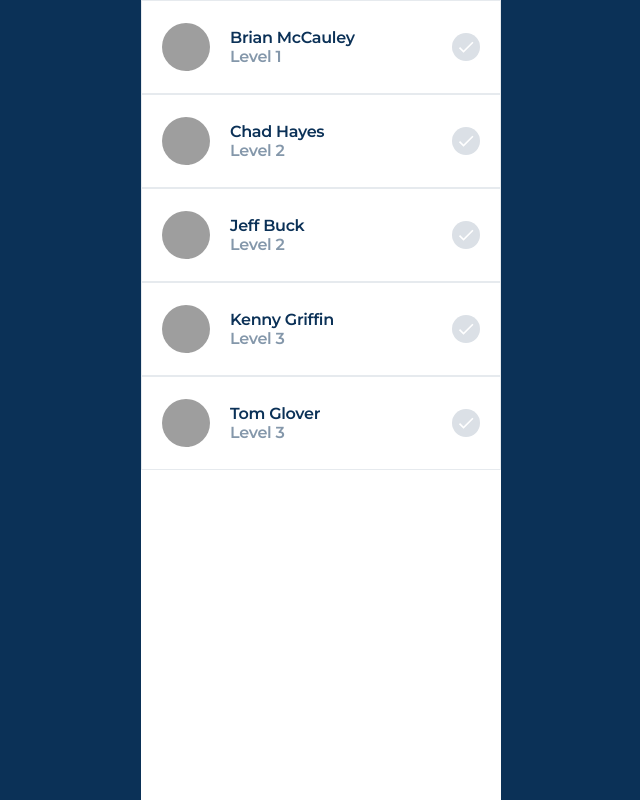
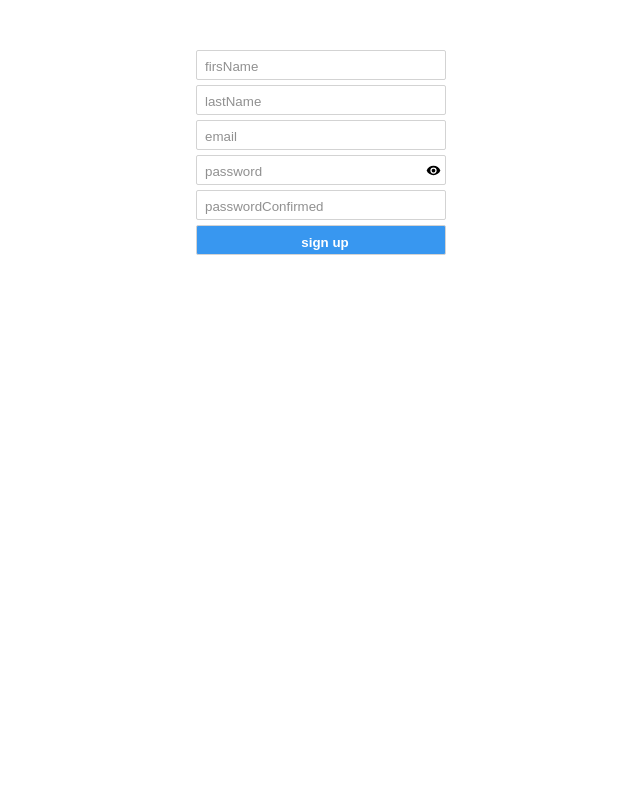
Before and after one commit to VerumQuark/coachList, a React (Create React App) app: page / in a window 1280 px wide. Shown: the whole page, without its empty margins (319-959 px from the left). Built offline with nearby package versions, Linux system fonts and the light colour scheme; grey boxes are pictures that could not be loaded.

Commit message:
re_write to coach list

```diff
--- a/src/App.js
+++ b/src/App.js
@@ -1,91 +1,107 @@
-import React, { Component } from 'react';
-import styles               from './app.module.css';
-import Icon                 from '@mdi/react';
-import { mdiCheck }         from '@mdi/js';
-
-const coaches = [
-  {
-    id: 1,
-    firstName: 'Brian',
-    lastName: 'McCauley',
-    level: 1,
-    avatar: 'https://marvel-live.freetls.fastly.net/canvas/2018/7/b637481eb0374435843150483fbb5fe8?quality=95&fake=.png',
-  },
-  {
-    id: 2,
-    firstName: 'Chad',
-    lastName: 'Hayes',
-    level: 2,
-    avatar: 'https://images.pexels.com/photos/220453/pexels-photo-220453.jpeg?auto=compress&cs=tinysrgb&dpr=1&w=500',
-  },
-  {
-    id: 3,
-    firstName: 'Jeff',
-    lastName: 'Buck',
-    level: 2,
-    avatar: 'https://images.unsplash.com/photo-1500648767791-00dcc994a43e?ixlib=rb-1.2.1&ixid=eyJhcHBfaWQiOjEyMDd9&w=1000&q=80',
-  },
-  {
-    id: 4,
-    firstName: 'Kenny',
-    lastName: 'Griffin',
-    level: 3,
-    avatar: 'https://images.unsplash.com/photo-1507003211169-0a1dd7228f2d?ixlib=rb-1.2.1&ixid=eyJhcHBfaWQiOjEyMDd9&w=1000&q=80',
-  },
-  {
-    id: 5,
-    firstName: 'Tom',
-    lastName: 'Glover',
-    level: 3,
-    avatar: 'https://images.unsplash.com/photo-1532910404247-7ee9488d7292?ixlib=rb-1.2.1&ixid=eyJhcHBfaWQiOjEyMDd9&auto=format&fit=crop&w=500&q=60',
-  }
-];
+import React, { Component }  from 'react';
+import styles                from './app.module.css';
+import Icon                  from '@mdi/react';
+import { mdiEye, mdiEyeOff } from '@mdi/js';
 
 class App extends Component {
 
   constructor (props) {
     super( props );
     this.state = {
-      coaches: coaches.map( coach => ({ ...coach, isSelected: false }) ),
+      data: {
+        firstName: '',
+        lastName: '',
+        email: '',
+        password: '', //A-Z a-z 0-9 {8,}
+      },
+      isHidden: true,
     };
   }
 
-  checkBoxFunc = (coach) => {
-    this.setState( () => { return coach.isSelected = !coach.isSelected;} );
+  handleChange = (e) => {
+    const { target: { name, value } } = e;
+
+    this.setState( {
+                     [name]: value,
+                   }
+    );
+  };
+
+  sendRequest = () => {
+
+    const options = {
+      method: 'POST',
+      body: JSON.stringify( this.state.data ),
+      headers: {
+        'Content-type': 'application/json'
+      }
+    };
+
+    fetch( 'http://192.168.0.106:3000/authorization/sign_up', options )
+      .then( response => response.json() )
+      .then( user => {
+        this.setState( {
+                         user,
+                       } );
+        sessionStorage.setItem( 'USER', JSON.stringify( user )
+        );
+      } );
+  };
+
+  handleSubmit = (e) => {
+    e.preventDefault();
+    this.sendRequest();
   };
 
   render () {
+
+    const { isHidden } = this.state;
+
     return (
-        <ul className={`${styles.usersList}`}>
+      <form onSubmit={this.handleSubmit} className={`${styles.flexBoxContainer} ${styles.signUpForm}`}>
+        <input type='text'
+               name='firstName'
+               placeholder='firsName'
+               onChange={this.handleChange}/>
+        <input type='text'
+               name='lastName'
+               placeholder='lastName'
+               onChange={this.handleChange}/>
+        <input type='text'
+               name='email'
+               placeholder='email'
+               onChange={this.handleChange}/>
+        <input type={isHidden
+                     ? 'password'
+                     : 'text'}
+               name='password'
+               placeholder='password'
+               onChange={this.handleChange}/>
+        <Icon onMouseDown={() => {
+          console.log("hehe");
+          this.setState( {
+                           isHidden: false,
+                         });
+        }} onMouseUp={() => {
+          console.log("hoho");
+          this.setState( {
+                           isHidden: true
+                         } );
+        }}
+              path={isHidden
+                    ? mdiEye
+                    : mdiEyeOff}/>
+        <input type={isHidden
+                     ? 'password'
+                     : 'text'}
+               name='passwordConfirmed'
+               placeholder='passwordConfirmed'
+               onChange={this.handleChange}/>
+        <input type='submit'
+               value='sign up'
+               className={`${styles.signUpButton}`}/>
+      </form>);
 
-          {this.state.coaches.map( (coach) =>
-                                     <li key={coach.id} className={`${styles.listElement} ${styles.flexBoxContainer}`}>
-
-                                       <div className={`${styles.userContainer} ${styles.flexBoxContainer}`}>
-                                         <img className={`${styles.avatar} ${styles.borderRadius50}`}
-                                              src={coach.avatar} alt=""/>
-
-                                         <div className={styles.info}>
-                                           <h1>{`${coach.firstName} ${coach.lastName}`}</h1>
-                                           <h2 className={styles.level}>{`Level ${coach.level}`}</h2>
-                                         </div>
-                                       </div>
-
-                                       <div
-                                         className={`${styles.checkBox} ${styles.borderRadius50} ${styles.flexBoxContainer} ${coach.isSelected
-                                                                                                                              ? styles.selectedCheckbox
-                                                                                                                              : ''}`}
-                                         onClick={
-                                           (e) => this.checkBoxFunc( coach, e )
-                                         }
-                                       >
-                                         <Icon path={mdiCheck}
-                                               color={'#FFF'}
-                                               size='20px'/>
-                                       </div>
-                                     </li> )}
-        </ul>
-    );
   }
 
 }
--- a/src/app.module.css
+++ b/src/app.module.css
@@ -1,71 +1,53 @@
 @import "reset.css";
 
 body {
-    background-color: #0B3157;
+    display: flex;
     margin: 0 auto;
-    display: flex;
     justify-content: center;
 }
 
-.usersList {
-    max-width: 360px;
-    min-width: 360px;
-    height: 100vh;
-    background-color: #FFFFFF;
+.signUpButton {
+    background-color: #3897F0;
+    color: #FFFFFF;
+    border: 2px solid #3897F0;
+    text-align: center;
+    padding: 0;
+    font-weight: bold;
 }
 
-.avatar {
-    width: 48px;
-    height: 48px;
-    display: inline-block;
-    object-fit: cover;
-}
-
-.borderRadius50 {
-    border-radius: 50%;
-}
-
-.checkBox {
-    width: 28px;
-    height: 28px;
-    background-color: #DBE0E6;
-    display: inline-block;
-
-    align-items: center;
-    justify-content: center;
-}
-
-.flexBoxContainer {
+.flexBoxContainer{
     display: flex;
 }
 
-.info {
-    display: inline-block;
-    color: #0B3157;
-    font-family: Montserrat, sans-serif;
-    font-size: 16px;
-    font-weight: 600;
-    letter-spacing: -0.3px;
-    line-height: 19px;
-    margin-left: 20px;
+.signUpForm{
+    margin-top: 50px;
+    flex-direction: column;
 }
 
-.level {
-    opacity: 0.5;
+.signUpForm > input {
+    width: 250px;
+    height: 30px;
+    padding: 9px 0 7px 8px ;
+    box-sizing: border-box;
+    border-radius: 2px ;
+    border: 0.5px solid lightgray;
 }
 
-.listElement {
-    justify-content: space-between;
-    align-items: center;
 
-    padding: 22px 20px;
-    border: 1px solid #E6EAEE;
+.signUpForm > input + input {
+    margin-top: 5px;
 }
 
-.userContainer{
-    align-items: center;
+
+
+::placeholder {
+    opacity:0.8;
 }
 
-.selectedCheckbox{
-    background-color: #48C1C2;
+.signUpForm > svg {
+    height: 15px;
+    margin-top: -22px;
+    margin-left: 230px;
+    margin-bottom: 12px;
+    max-width: 15px;
 }
```
